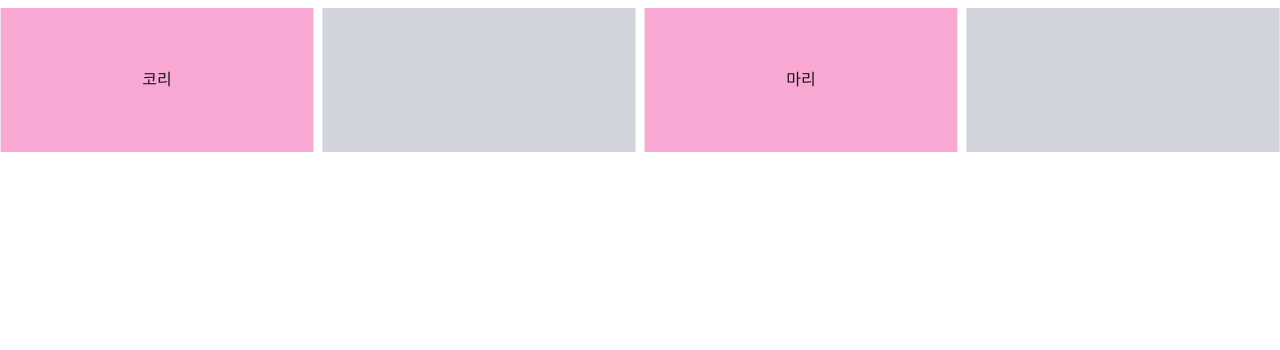
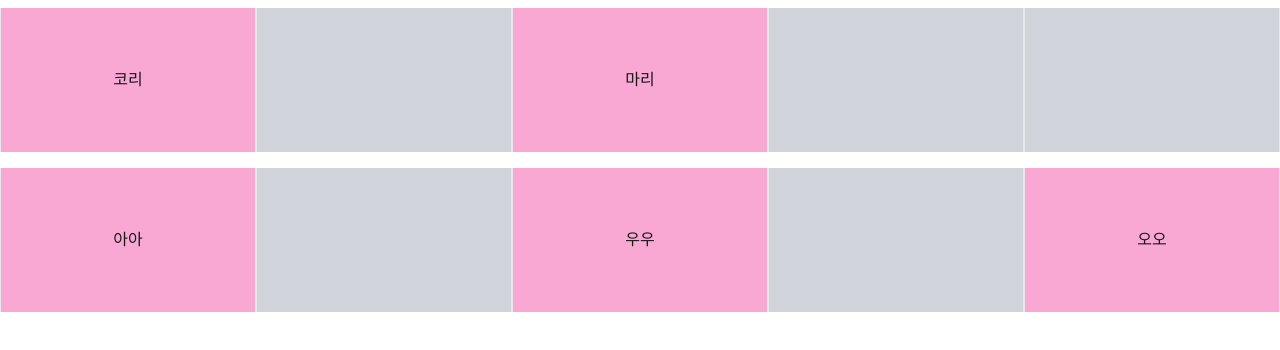
Before and after one commit to nyeonk-devcra/drag-and-drop, a Next.js app: page / in a window 1280 px wide. Shown: the top 350 px of the page. Built offline with nearby package versions, Linux system fonts and the light colour scheme.

Commit message:
[ feat ] 여러 행에서의 drag and drop 구현

```diff
--- a/src/app/Component.tsx
+++ b/src/app/Component.tsx
@@ -3,21 +3,36 @@
 import React, { useState } from "react";
 
 const DATA = [
+  {
+    id: 1,
+    list: [
       { id: 1, name: "코리", seq: 1 },
       { id: 2, name: "마리", seq: 3 },
+    ],
+  },
+  {
+    id: 2,
+    list: [
+      { id: 3, name: "아아", seq: 1 },
+      { id: 4, name: "우우", seq: 3 },
+      { id: 5, name: "오오", seq: 5 },
+    ],
+  },
 ];
 
 export default function DraggableComponent() {
   const [data, setData] = useState(DATA);
-  const [dropzoneIndex, setDropzoneIndex] = useState<number | null>(null); // 드롭존의 index 값 (드롭 영역 구분을 위해 사용)
-  const [draggedId, setDraggedId] = useState<number | null>(null); // 드래그 중인 요소의 Id 값
+  const [dropzoneIndex, setDropzoneIndex] = useState<boolean[][]>([[], []]);
+  const [draggedId, setDraggedId] = useState<number | null>(null);
+  const [currentRow, setCurrentRow] = useState<number | null>(null);
 
-  const handleDragStart = (id: number) => {
+  const handleDragStart = (id: number, row: number) => {
     setDraggedId(id);
+    setCurrentRow(row);
   };
 
   const handleDragEnd = () => {
-    setDropzoneIndex(null);
+    setDropzoneIndex([[], []]);
     setDraggedId(null);
   };
 
@@ -25,56 +40,79 @@ export default function DraggableComponent() {
     event.preventDefault();
   };
 
-  const handleDragEnter = (index: number) => {
-    setDropzoneIndex(index);
+  const handleDragEnter = (row: number, index: number) => {
+    if (currentRow === row) {
+      setDropzoneIndex((prev) => {
+        const updatedDropzoneState = [...prev];
+        updatedDropzoneState[row][index] = true;
+        return updatedDropzoneState;
+      });
+    }
   };
 
-  const handleDragLeave = () => {
-    setDropzoneIndex(null);
+  const handleDragLeave = (row: number, index: number) => {
+    setDropzoneIndex((prev) => {
+      const updatedDropzoneState = [...prev];
+      updatedDropzoneState[row][index] = false;
+      return updatedDropzoneState;
+    });
   };
 
-  const handleDrop = (event: React.DragEvent<HTMLElement>, index: number) => {
-    if (draggedId === null) {
+  const handleDrop = (
+    event: React.DragEvent<HTMLElement>,
+    row: number,
+    index: number
+  ) => {
+    if (draggedId === null || currentRow !== row) {
       return;
     }
     event.preventDefault();
 
-    const isExist = data.some((item) => item.seq === index + 1);
+    const isExist = data[row].list.some((item) => item.seq === index + 1);
+
     if (isExist) {
       return;
     } else {
       setData((prev) =>
-        prev.map((item) =>
+        prev.map((group, gIdx) => {
+          if (gIdx === row) {
+            return {
+              ...group,
+              list: group.list.map((item) =>
                 item.id === draggedId ? { ...item, seq: index + 1 } : item
-        )
+              ),
+            };
+          }
+          return group;
+        })
       );
     }
 
-    setDropzoneIndex(null);
+    setDropzoneIndex([[], []]);
     setDraggedId(null);
   };
 
   return (
-    <div className="w-full h-40 flex gap-2 py-2">
-      {Array.from({ length: 4 }).map((_, i) => (
+    <div className="w-full h-full grid grid-cols-5">
+      {data.map((el, rowIdx) =>
+        Array.from({ length: 5 }).map((_, colIdx) => (
+          <div key={rowIdx + colIdx} className="h-40 flex gap-2 py-2">
             <div
-          key={i}
               onDragOver={handleDragOver}
-          onDragEnter={() => handleDragEnter(i)}
-          onDragLeave={handleDragLeave}
-          onDrop={(e) => handleDrop(e, i)}
+              onDragEnter={() => handleDragEnter(rowIdx, colIdx)}
+              onDragLeave={() => handleDragLeave(rowIdx, colIdx)}
+              onDrop={(e) => handleDrop(e, rowIdx, colIdx)}
               className={`w-full h-full bg-gray-300 border-x flex items-center justify-center ${
-            dropzoneIndex === i ? "bg-gray-200" : ""
+                dropzoneIndex[rowIdx][colIdx] ? "bg-gray-200" : ""
               }`}
             >
-          {data
-            .filter((data) => data.seq == i + 1)
+              {el.list
+                .filter((item) => item.seq === colIdx + 1)
                 .map((e) => (
                   <div
                     key={e.id}
                     draggable
-                onDrag={handleDragOver}
-                onDragStart={() => handleDragStart(e.id)}
+                    onDragStart={() => handleDragStart(e.id, rowIdx)}
                     onDragEnd={handleDragEnd}
                     className="w-full h-full z-10 bg-pink-300 cursor-pointer flex justify-center items-center"
                   >
@@ -82,7 +120,9 @@ export default function DraggableComponent() {
                   </div>
                 ))}
             </div>
-      ))}
+          </div>
+        ))
+      )}
     </div>
   );
 }
```
Lines whose indentation alone changed are shown as unchanged.
